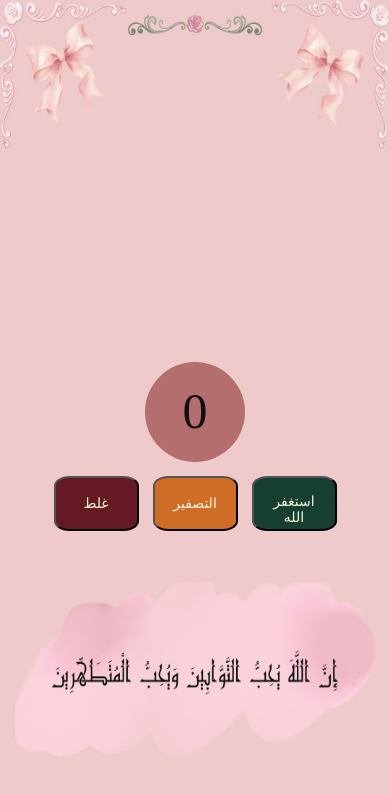
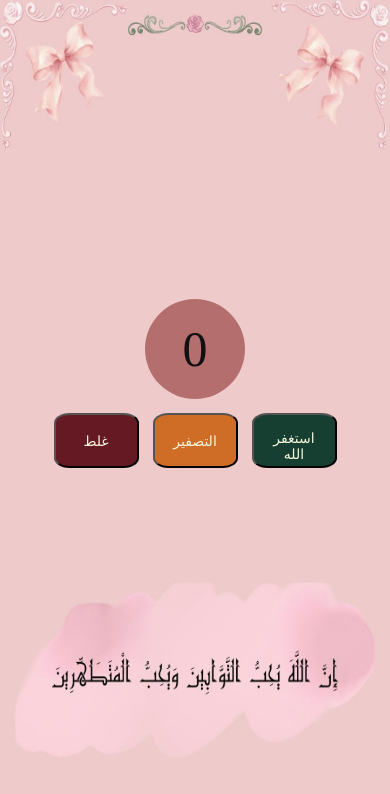
Before and after one commit to Learner-dot-cyber/Istighfar_counter, a plain HTML site: page index.html in a window 390 px wide. Drawn offline with Linux system fonts and the light colour scheme.

Commit message:
Refactor CSS styles and media queries

```diff
--- a/prettiness.css
+++ b/prettiness.css
@@ -80,7 +80,7 @@ body{
     }
 
     #elements {
-        margin-top: 250px;
+        margin-top: 125px;
     }
 
     .circle {
```
